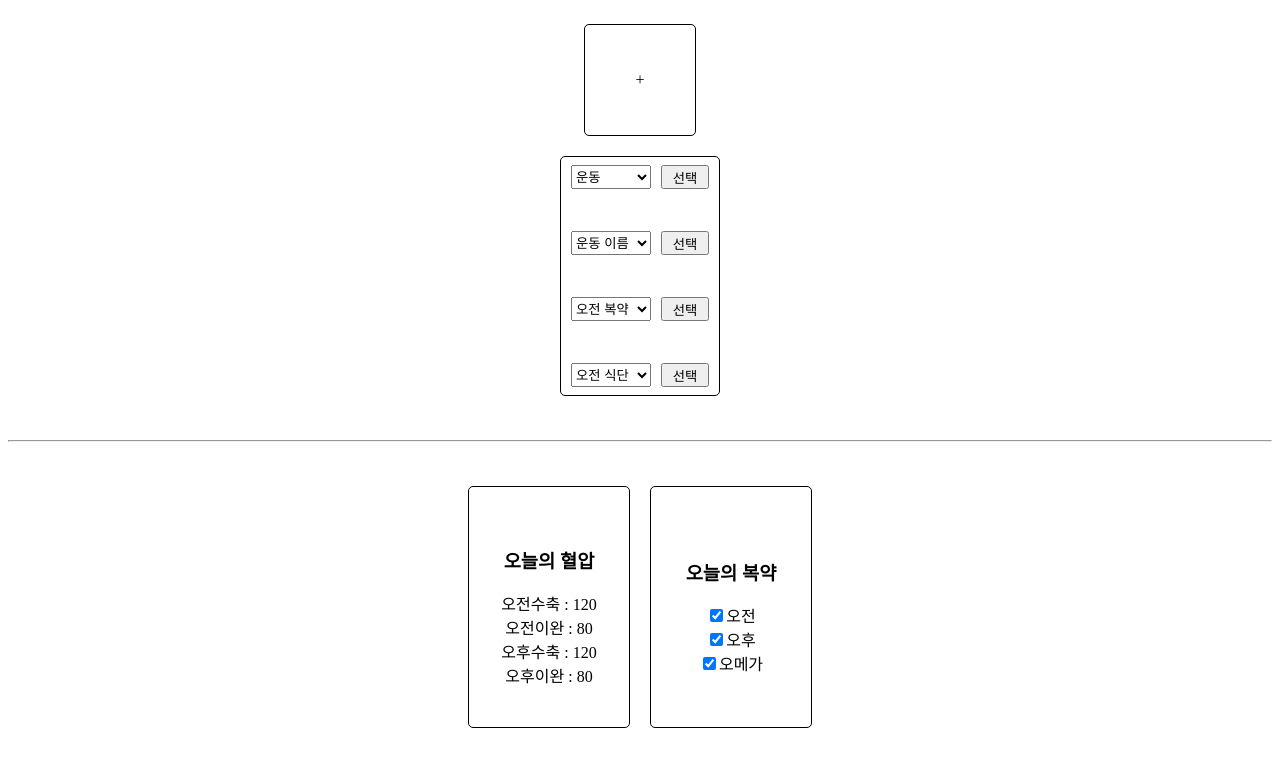
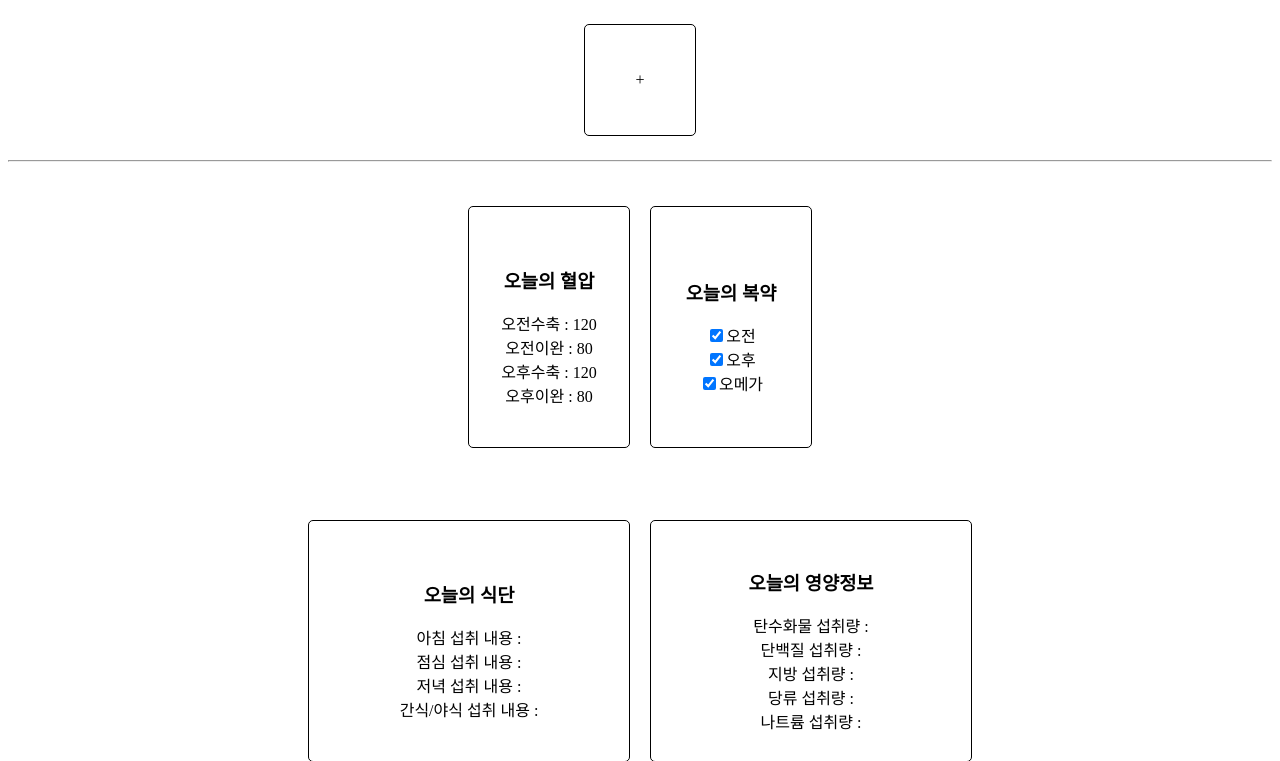
Before and after one commit to migdracios/eien, a Python web app: template templates/index.html in a window 1280 px wide. Shown: the top 761 px of the page. Run offline with Jinja, Linux system fonts and the light colour scheme; the template is opened without the code that fills it, so the values that code supplies are empty.

Commit message:
add input data form

```diff
--- a/templates/index.html
+++ b/templates/index.html
@@ -1,5 +1,6 @@
 <!DOCTYPE html>
 <html lang="en">
+
 <head>
     <meta charset="UTF-8">
     <meta http-equiv="X-UA-Compatible" content="IE=edge">
@@ -11,26 +12,32 @@
             padding: 16px;
             box-sizing: border-box;
         }
+
         .plus-div {
             width: 7rem;
             height: 7rem;
             border: 1px solid black;
             border-radius: 5px;
         }
+
         .d-flex {
             display: flex;
         }
+
         .flex-col {
             flex-direction: column;
         }
+
         .center {
             align-items: center;
             justify-content: center;
         }
+
         .wrap {
             width: 80%;
             margin: auto;
         }
+
         .dashboard {
             width: 10rem;
             height: 15rem;
@@ -38,33 +45,43 @@
             border-radius: 5px;
             margin: 20px 10px;
         }
+
         .title {
             text-align: center;
         }
+
         .nutrition {
             width: 20rem;
         }
+
         .add-select {
             width: 5rem;
             height: 1.5rem;
             margin: 5px;
         }
-        .routine-select-view {
+
+        .add-select-btn {
             width: 3rem;
             height: 1.5rem;
             margin: 5px;
         }
-        /* #routine-detail-workout-div {
-            display: none;
-        } */
+
+        #add-data-div {
+            width: 20rem;
+            height: 15rem;
+            border: 1px solid black;
+            border-radius: 5px;
+            margin: 20px 10px;
+        }
     </style>
 </head>
+
 <body>
     <div class="wrap container d-flex flex-col center">
         <div class="container plus-div d-flex flex-col center">
             <div class="plus-btn">+</div>
         </div>
-        <div class="container dashboard d-flex flex-col center">
+        <div id="add-data-div" class="container d-flex flex-col center">
             <!-- 상위 select -->
             <div id="routine-top-div" class="container d-flex center">
                 <select name="routine-top-select" class="add-select">
@@ -72,36 +89,36 @@
                     <option value="pill">복약</option>
                     <option value="diet">식단</option>
                 </select>
-                <button id="routine-top" class="routine-select-view">선택</button>
+                <button id="routine-top" class="add-select-btn">선택</button>
             </div>
             <!-- 하위-운동 select -->
-            <div id="routine-detail-workout-div" class="container d-flex center">
+            <div id="routine-detail-workout-div" class="container d-flex center routine-detail-div">
                 <select name="routine-workout-select" class="add-select">
                     <option value="workout-name">운동 이름</option>
                     <option value="workout-time">복약</option>
                     <option value="workout-overload">과부하수치</option>
                     <option value="workout-bodypart">운동 부위</option>
                 </select>
-                <button id="routine-workout" class="routine-select-view">선택</button>
+                <button id="routine-workout" class="add-select-btn detail-select">선택</button>
             </div>
             <!-- 하위-복약 select -->
-            <div id="routine-detail-pill-div" class="container d-flex center">
+            <div id="routine-detail-pill-div" class="container d-flex center routine-detail-div">
                 <select name="routine-pill-select" class="add-select">
                     <option value="pill-am">오전 복약</option>
                     <option value="pill-pm">오후 복약</option>
                     <option value="pill-omega">오메가 3</option>
                 </select>
-                <button id="routine-pill" class="routine-select-view">선택</button>
+                <button id="routine-pill" class="add-select-btn detail-select">선택</button>
             </div>
             <!-- 하위-식단 select -->
-            <div id="routine-detail-diet-div" class="container d-flex center">
+            <div id="routine-detail-diet-div" class="container d-flex center routine-detail-div">
                 <select name="routine-diet-select" class="add-select">
                     <option value="diet-morning">오전 식단</option>
                     <option value="diet-afternoon">오후 식단</option>
                     <option value="diet-evening">저녁 식단</option>
                     <option value="diet-extra">간식/야식</option>
                 </select>
-                <button id="routine-diet" class="routine-select-view">선택</button>
+                <button id="routine-diet" class="add-select-btn detail-select">선택</button>
             </div>
         </div>
     </div>
@@ -146,6 +163,59 @@
         </div>
     </div>
 
-    <script src="https://code.jquery.com/jquery-3.7.0.js" integrity="sha256-JlqSTELeR4TLqP0OG9dxM7yDPqX1ox/HfgiSLBj8+kM=" crossorigin="anonymous"></script>
+    <script src="https://code.jquery.com/jquery-3.7.0.js"
+        integrity="sha256-JlqSTELeR4TLqP0OG9dxM7yDPqX1ox/HfgiSLBj8+kM=" crossorigin="anonymous"></script>
+    <script>
+        // 기본 추가 버튼 숨기기
+        const setupAddDataDiv = () => {
+            $("#add-data-div").css("display", "none")
+            $("#routine-detail-workout-div").css("display", "none")
+            $("#routine-detail-pill-div").css("display", "none")
+            $("#routine-detail-diet-div").css("display", "none")
+
+        }
+        setupAddDataDiv()
+
+        // 추가 버튼 클릭했을 때,
+        $(".plus-btn").click(() => {
+            $("#add-data-div").css("display", "flex")
+        })
+
+        // 셀렉트 값 보여주는 함수
+        const showUpDetailSelect = (divName) => {
+            $(".routine-detail-div").not(`#${divName}`).css("display", "none");
+            $(`#${divName}`).css("display", "flex")
+        }
+        // 각 버튼에 대한 클릭 이벤트 처리
+        $("#routine-top").click(() => {
+            const selectedOption = $("select[name=routine-top-select]").val();
+            if (selectedOption === "workout") {
+                showUpDetailSelect("routine-detail-workout-div");
+            } else if (selectedOption === "pill") {
+                showUpDetailSelect("routine-detail-pill-div");
+            } else if (selectedOption === "diet") {
+                showUpDetailSelect("routine-detail-diet-div");
+            }
+        });
+
+        // 각 하위 셀렉트 버튼에 대한 클릭 이벤트 처리
+        $(".detail-select").click((e) => {
+            const selectedButton = $(e.target);
+            const parentDiv = selectedButton.closest(".routine-detail-div");
+            console.log(parentDiv)
+            const selectValue = parentDiv.find("select").val()
+
+            console.log("Selected Select Name:", selectValue);
+
+            let dataInputTag = `<div id="data-input" class="container d-flex center">
+                                    <input type="text" placeholder="${selectValue}">
+                                    <button id="data-input-btn" class="add-select-btn">등록</button>
+                                </div>`
+            $("#add-data-div").append(dataInputTag)
+        });
+
+
+    </script>
 </body>
+
 </html>
```
